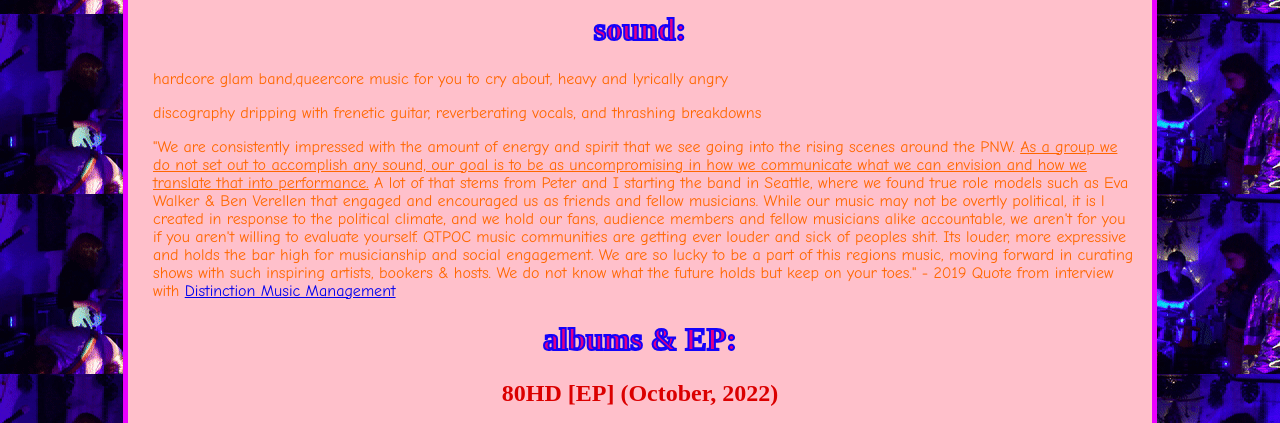
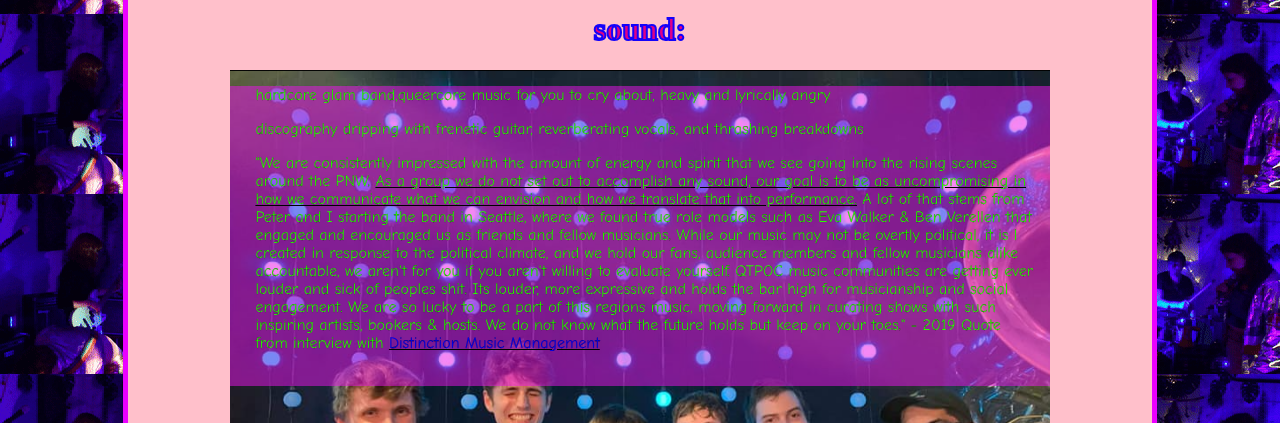
Before and after one commit to lmoratti/undergroundherstory, a plain HTML site: page band/beautifulfreaks/index.html in a window 1280 px wide. Shown: the part 346-769 px from the top of the page. Drawn offline with Linux system fonts and the light colour scheme.

Commit message:
added more styling on sound container
yay

```diff
--- a/band/beautifulfreaks/index.html
+++ b/band/beautifulfreaks/index.html
@@ -51,6 +51,7 @@
 
             <h1>sound:</h1>
             <div class="sound_container">
+                <div class="sound_content">
                 <p>hardcore glam band,queercore music for you to cry about, heavy and lyrically angry </p>
                 <p>discography dripping with frenetic guitar, reverberating vocals, and thrashing breakdowns </p>
                 <p>"We are consistently impressed with the amount of energy and spirit that we see going into the rising
@@ -67,6 +68,8 @@
                     future holds but keep on your toes." - 2019 Quote from interview with <a
                         href="https://web.archive.org/web/20210121112826/https://www.distinctionmgmt.com/single-post/2019/04/03/Get-To-Know-Me-Beautiful-Freaks">Distinction
                         Music Management</a></p>
+                        <br />
+                    </div>
             </div>
             <h1>albums & EP: </h1>
             <h2>80HD [EP] (October, 2022) </h2>
--- a/band/beautifulfreaks/style.css
+++ b/band/beautifulfreaks/style.css
@@ -125,3 +125,23 @@ li {
         transform: rotate(360deg);
     }
 }
+.sound_container{
+background-image: url(./beautifulfreaksphotos/pictureofband.png);
+background-repeat: no-repeat;
+background-size: cover;
+max-width: 80%;
+padding-bottom: 20rem;
+min-width: 480px;
+width: 100%;
+display: inline-block;
+color: black;
+}
+.sound_container p{
+    color:#2afc00;
+    font-weight: 500;
+    -webkit-text-stroke: 0.1px rgb(0, 0, 0);
+}
+.sound_content{
+    background-color:  rgba(238, 20, 238, 0.5);
+
+}
```
